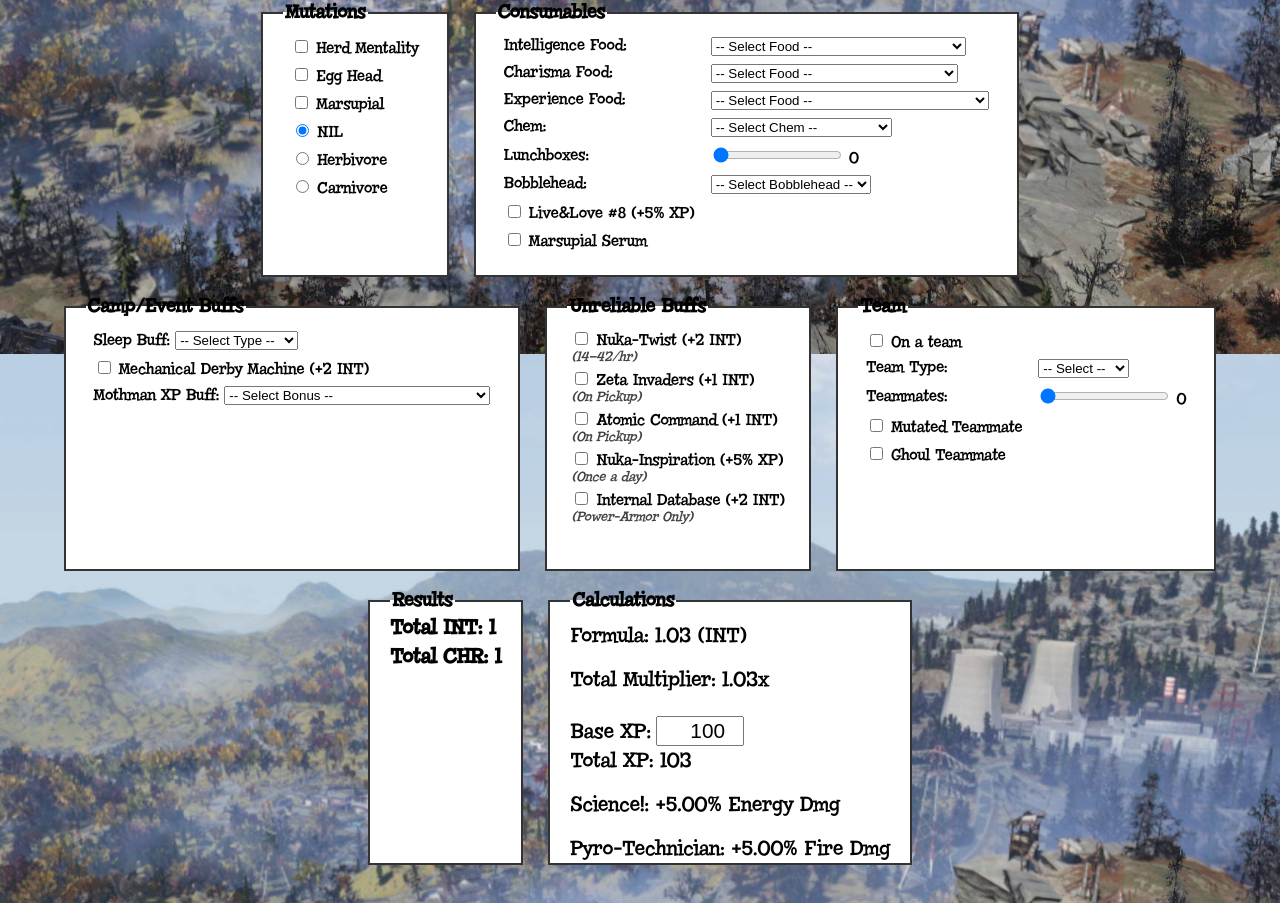
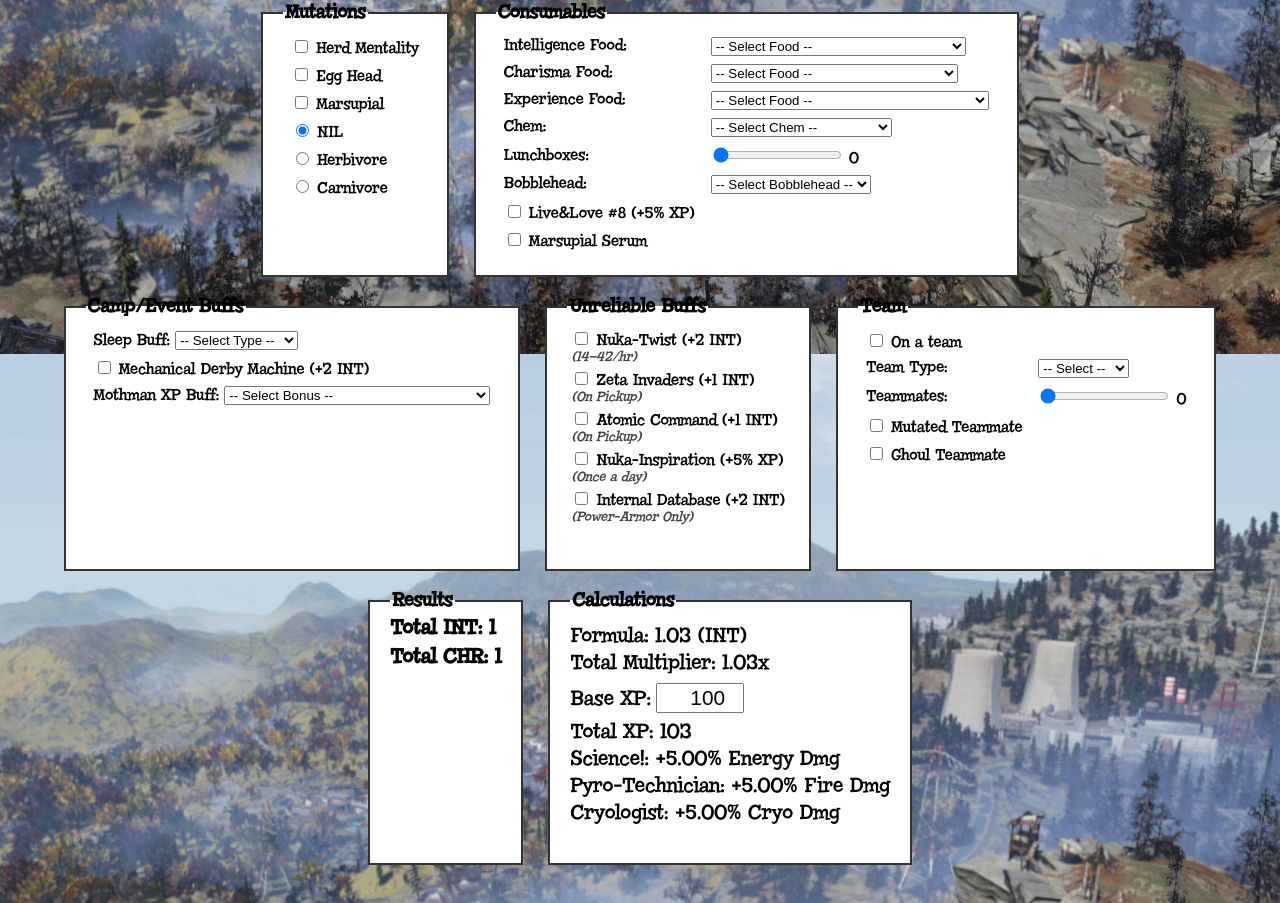
Before and after one commit to BubbleGumPopz/Fallout76-XP-Calculator, a plain HTML site: page index.html in a window 1280 px wide. Shown: the part 446-1349 px from the top of the page. Drawn offline with Linux system fonts and the light colour scheme.

Commit message:
Fix spacing for calculation outputs

```diff
--- a/index.html
+++ b/index.html
@@ -55,7 +55,7 @@ h1 {
 }
 .output2 {
     font-size: 1.3em;
-    margin-top: 4px;
+    margin: 4px 0;
 }
 .compact-table td {
     padding: 2px 4px;
```
